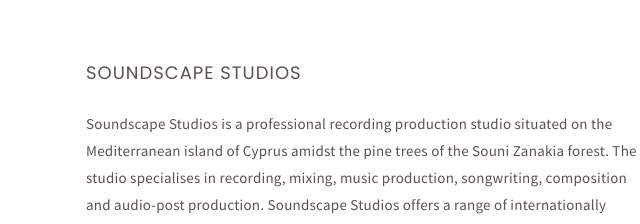
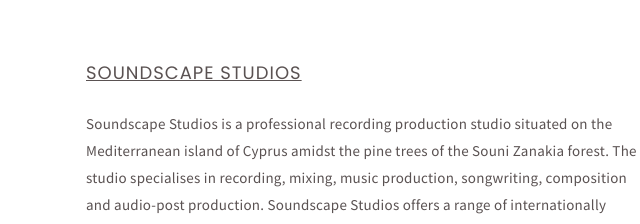
Before and after one commit to cc-music-producer/homepage, a plain HTML site: page index.html in a window 1280 px wide. In both pictures the pointer is over the link "SOUNDSCAPE STUDIOS". Shown: the part 1241-1465 px from the top of the page, 569-1209 px from the left. Drawn offline with Linux system fonts and the light colour scheme.

Commit message:
trying again

```diff
--- a/assets/css/custom.css
+++ b/assets/css/custom.css
@@ -121,6 +121,12 @@ a:active {
   text-decoration: none;
   outline: none;
   color: #5A5252;
+}
+
+h3 a:hover, h3 a:focus, h3 a:active {
+    text-decoration: underline;
+	-moz-text-decoration-color: #5A5252;
+    text-decoration-color: #5A5252;
 }
 
 /* ======================================
```
